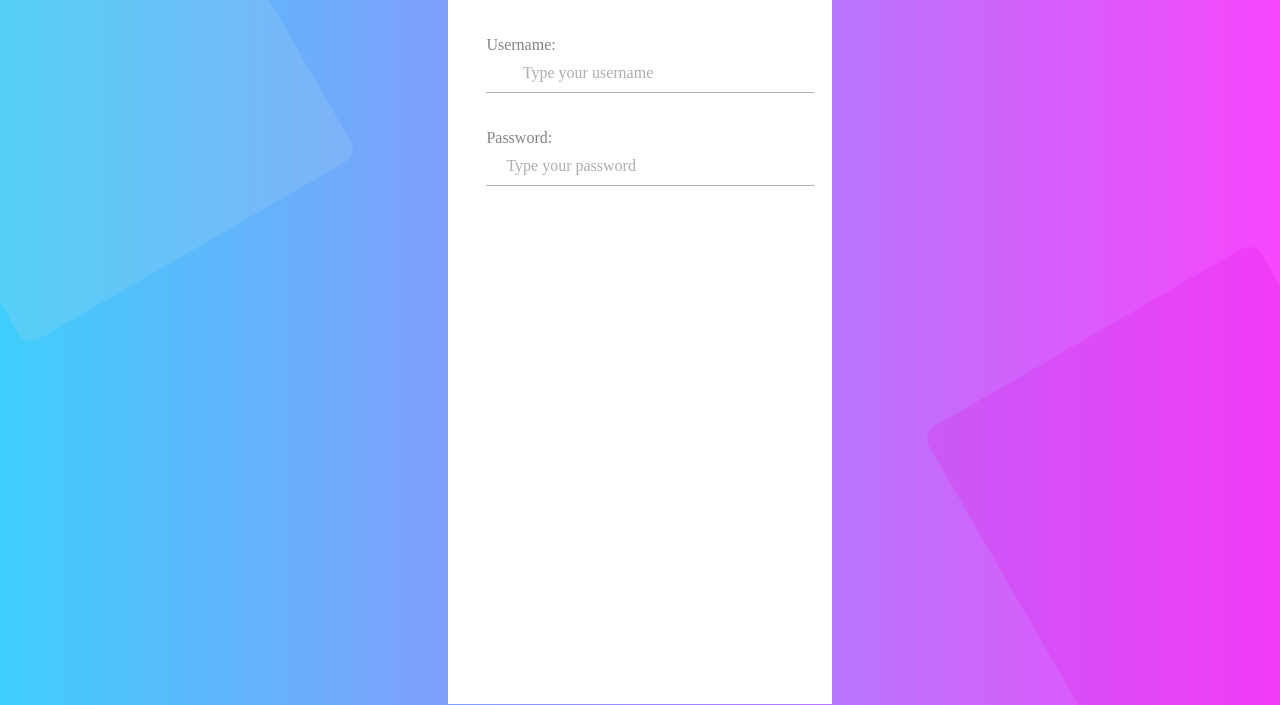
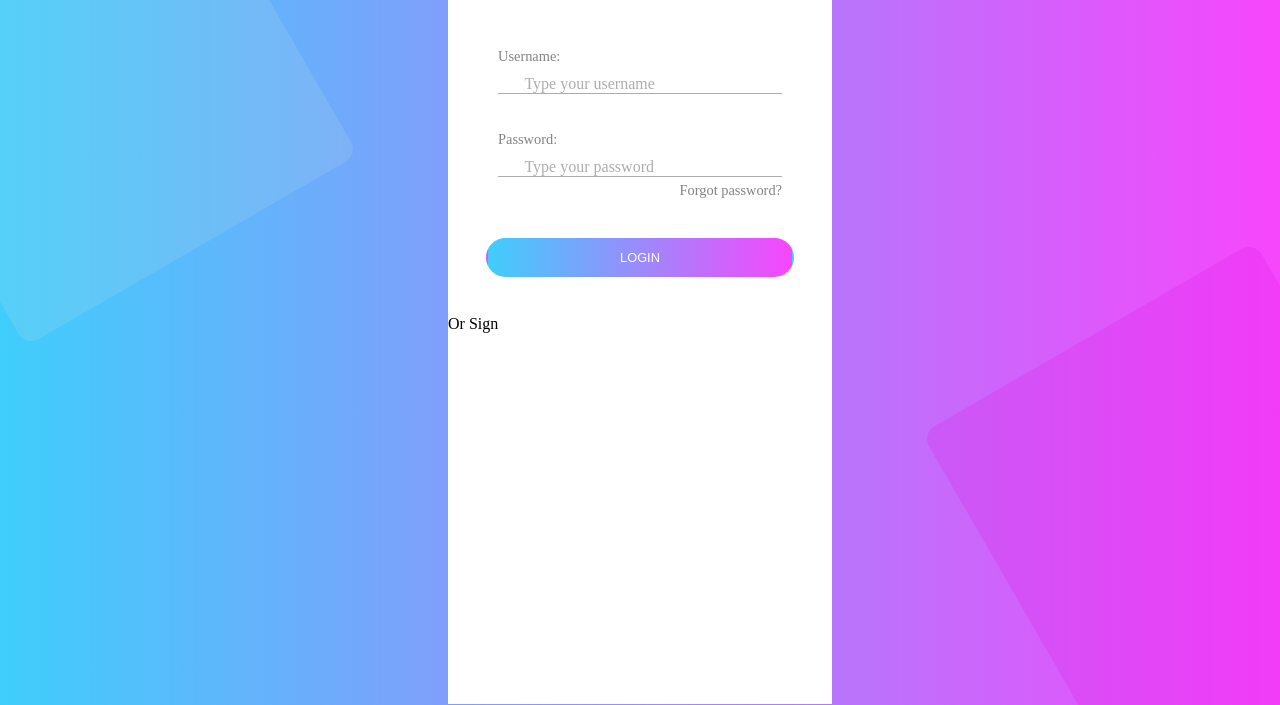
Before and after one commit to daria979/New_Form, a plain HTML site: page index.html in a window 1280 px wide. Shown: the part 96-801 px from the top of the page. Drawn offline with Linux system fonts and the light colour scheme.

Commit message:
added button

```diff
--- a/index.html
+++ b/index.html
@@ -7,6 +7,7 @@
     <link rel="stylesheet" type="text/css" href="style.css" />
     <link href="https://fonts.googleapis.com/css2?family=Lora&display=swap" rel="stylesheet">
     <link rel="stylesheet" href="https://cdnjs.cloudflare.com/ajax/libs/font-awesome/5.15.3/css/all.min.css">
+
     <title>Gradient Form</title>
 </head>
 <body>
@@ -24,8 +25,14 @@
 
         <br><br><br>
         <label for="password">Password:</label><br>
-        <input type="password" name="password" placeholder="Type your password">
+        <input type="password" name="password" placeholder="&#xf007; Type your password">
     </div>
+
+    <p class="forget">Forgot password?</p>
+
+    <button>LOGIN</button>
+
+    <p>Or Sign </p>
 
 </div>
 
--- a/style.css
+++ b/style.css
@@ -2,7 +2,7 @@
     margin:0;
     padding:0;
 }
-html, body{
+html,body{
     overflow: hidden;
     height: 100%;
     background: rgb(63,206,251);
@@ -62,20 +62,21 @@ html, body{
 }
 
 .data{
-    padding:10%;
-    height:25%;
+    padding:50px 50px 5px;
 }
 label{
     color:rgb(133, 130, 130);
+    font-size: 0.9em;
 }
 input{
-    padding:10px;
+    padding-top:10px;
     border: none;
     border-bottom: 1px solid rgb(175, 172, 172);
     width:100%;
-    font-size: 16px;
+    font-size: 1em;
     font-family: Font Awesome;
-    font-weight: 500;
+    /* font-weight: 500; */
+    font-style: normal;
 }
 
 
@@ -86,3 +87,20 @@ input{
 .icon{
     padding:0;
 }
+.forget{
+    font-size: 0.9em;
+    text-align: right;
+    padding-right: 50px;
+    color:rgb(133, 130, 130);
+}
+button{
+    font-size: 0.8em;
+    color:white;
+    width:80%;
+    padding:10px;
+    margin:10%;
+    border-radius: 50px;
+    border-color: transparent;
+    background: rgb(63,206,251);
+    background: linear-gradient(90deg, rgba(63,206,251,1) 0%, rgba(247,70,252,1) 100%);
+}
```
